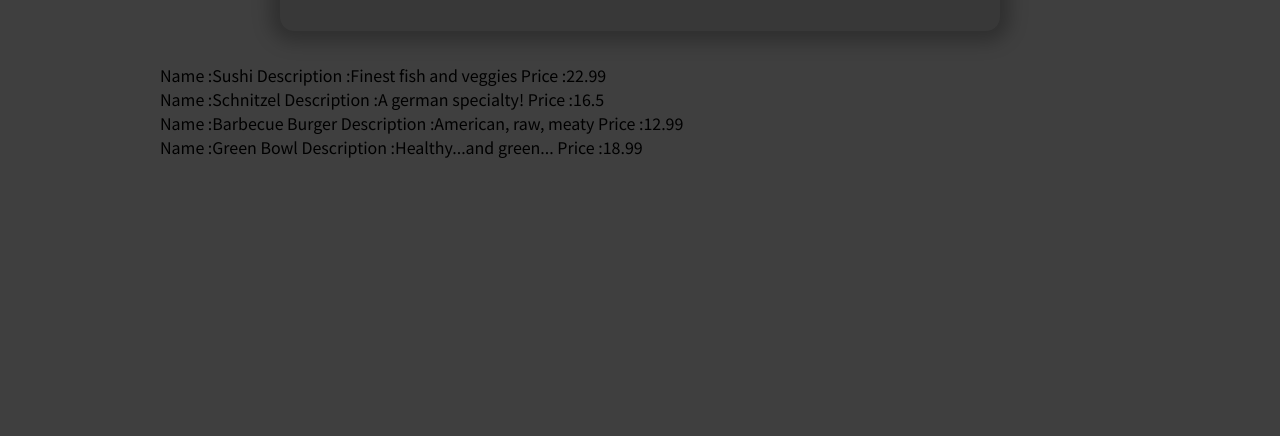
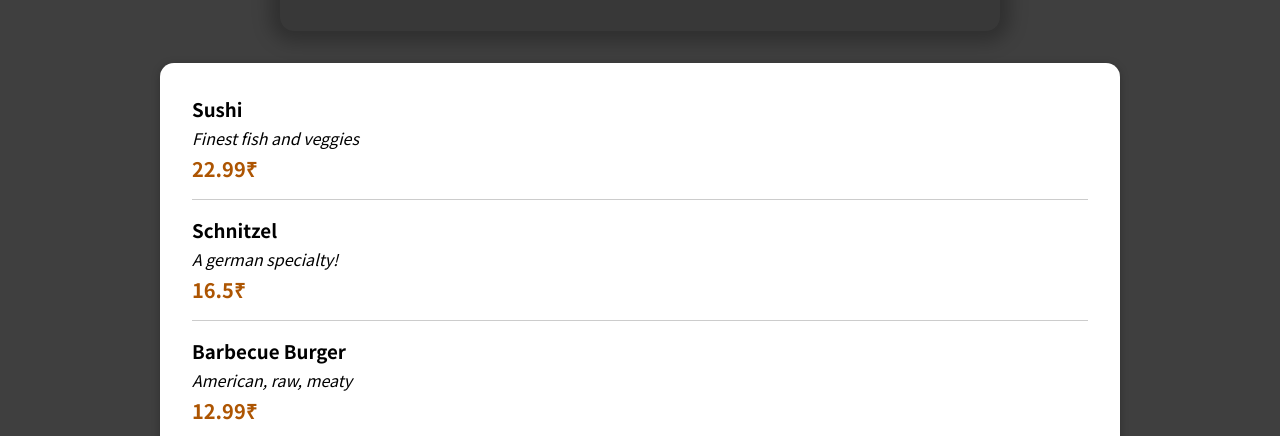
Before and after one commit to Mayukh360/Restaurant-App-Using-React, a React (Create React App) app: page / in a window 1280 px wide. Shown: the part 516-952 px from the top of the page. Before the commit the page ends 800 px from the top, so only its background shows below. Built offline with nearby package versions, Linux system fonts and the light colour scheme.

Commit message:
Adding List of available food and their price

```diff
--- a/src/Component/Meals/AvailableMeals.js
+++ b/src/Component/Meals/AvailableMeals.js
@@ -1,41 +1,43 @@
-import React,{Fragment} from 'react';
-import classes from './AvailableMeals.module.css';
+import React from "react";
+import classes from "./AvailableMeals.module.css";
+import Card from "../UI/Card";
+import MealItem from "./MealItem/MealItem";
 const DUMMY_MEALS = [
   {
-      id: 'm1',
-      name: 'Sushi',
-      description: 'Finest fish and veggies',
+    id: "m1",
+    name: "Sushi",
+    description: "Finest fish and veggies",
     price: 22.99,
   },
   {
-      id: 'm2',
-      name: 'Schnitzel',
-      description: 'A german specialty!',
+    id: "m2",
+    name: "Schnitzel",
+    description: "A german specialty!",
     price: 16.5,
   },
   {
-      id: 'm3',
-      name: 'Barbecue Burger',
-      description: 'American, raw, meaty',
+    id: "m3",
+    name: "Barbecue Burger",
+    description: "American, raw, meaty",
     price: 12.99,
   },
   {
-      id: 'm4',
-      name: 'Green Bowl',
-      description: 'Healthy...and green...',
+    id: "m4",
+    name: "Green Bowl",
+    description: "Healthy...and green...",
     price: 18.99,
   },
 ];
 
 export default function AvailableMeals() {
-    const mealsList=  DUMMY_MEALS.map((item)=>(
-        <li key={item.id}>Name :{item.name} Description :{item.description} Price :{item.price}</li>
-    ))
+  const mealsList = DUMMY_MEALS.map((item) => (
+    <MealItem key={item.id} title={item.name} description={item.description} price={item.price} />
+  ));
   return (
     <section className={classes.meals}>
-   <ul>
-   {mealsList}
-   </ul>
+      <Card>
+        <ul>{mealsList}</ul>
+      </Card>
     </section>
-  )
+  );
 }
--- /dev/null
+++ b/src/Component/Meals/MealItem/MealItem.js
@@ -0,0 +1,18 @@
+import React from 'react';
+import classes from './MealItem.module.css'
+
+export default function MealItem(props) {
+    const price=` ${props.price}₹`
+  return (
+    <li  className={classes.meal}>
+    <div>
+        <h3>{props.title}</h3>
+        <div className={classes.description}>{props.description}</div>
+        <div className={classes.price}>{price}</div>
+    </div>
+    <div>
+
+    </div>
+    </li>
+  )
+}
--- /dev/null
+++ b/src/Component/Meals/MealItem/MealItem.module.css
@@ -0,0 +1,22 @@
+.meal {
+    display: flex;
+    justify-content: space-between;
+    margin: 1rem;
+    padding-bottom: 1rem;
+    border-bottom: 1px solid #ccc;
+  }
+
+  .meal h3 {
+    margin: 0 0 0.25rem 0;
+  }
+
+  .description {
+    font-style: italic;
+  }
+
+  .price {
+    margin-top: 0.25rem;
+    font-weight: bold;
+    color: #ad5502;
+    font-size: 1.25rem;
+  }
--- /dev/null
+++ b/src/Component/UI/Card.js
@@ -0,0 +1,8 @@
+import React from 'react';
+import classes from './Card.module.css'
+
+export default function Card(props) {
+  return (
+    <div className={classes.card}>{props.children}</div>
+  )
+}
--- /dev/null
+++ b/src/Component/UI/Card.module.css
@@ -0,0 +1,6 @@
+.card {
+    padding: 1rem;
+    box-shadow: 0 2px 8px rgba(0, 0, 0, 0.25);
+    border-radius: 14px;
+    background-color: white;
+  }
```
Also changed, not shown: src/Component/Meals/MealItem/MealItemForm.js (added). Lines whose indentation alone changed are shown as unchanged.
